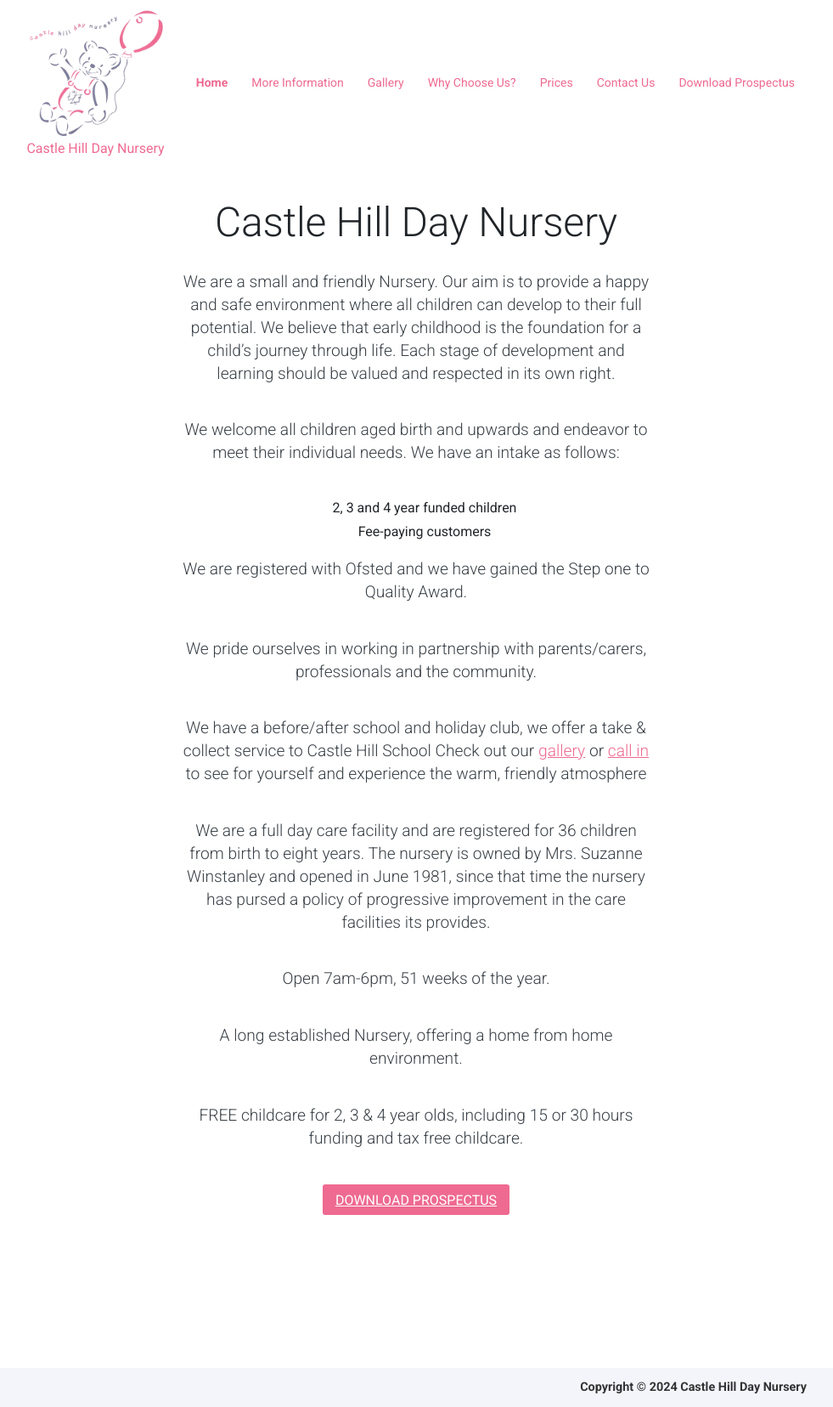
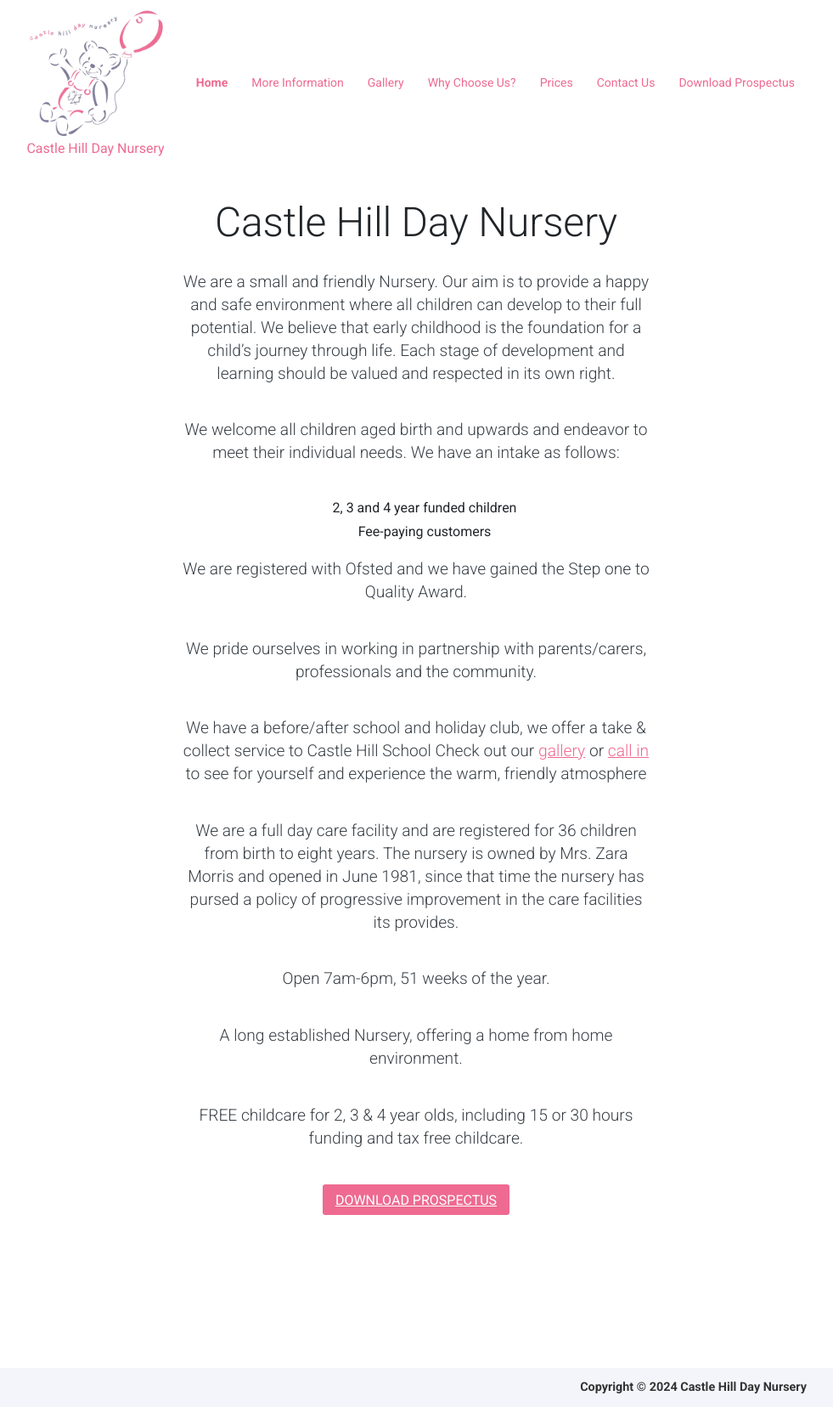
Before and after one commit to Blueberry-Click/castlehilldaynursery.co.uk, a Jekyll site: the page built from index.html, in a window 1280 px wide. Shown: the whole page at 85% size, without its empty margins (150-1131 px from the left). Built offline with Jekyll 4.4.1, drawn with Linux system fonts in a browser that asks for light colours.

Commit message:
Update owner name on homepage.

```diff
--- a/index.html
+++ b/index.html
@@ -25,7 +25,7 @@
             School Check out our <a href="/gallery">gallery</a> or <a href="/contact-us">call in</a> to see for
             yourself and experience the warm, friendly atmosphere</p>
           <p>We are a full day care facility and are registered for 36 children from birth to eight years. The
-            nursery is owned by Mrs. Suzanne Winstanley and opened in June 1981, since that time the nursery has
+            nursery is owned by Mrs. Zara Morris and opened in June 1981, since that time the nursery has
             pursed a policy of progressive improvement in the care facilities its provides.</p>
           <p>Open 7am-6pm, 51 weeks of the year.</p>
           <p>A long established Nursery, offering a home from home environment.</p>
```
